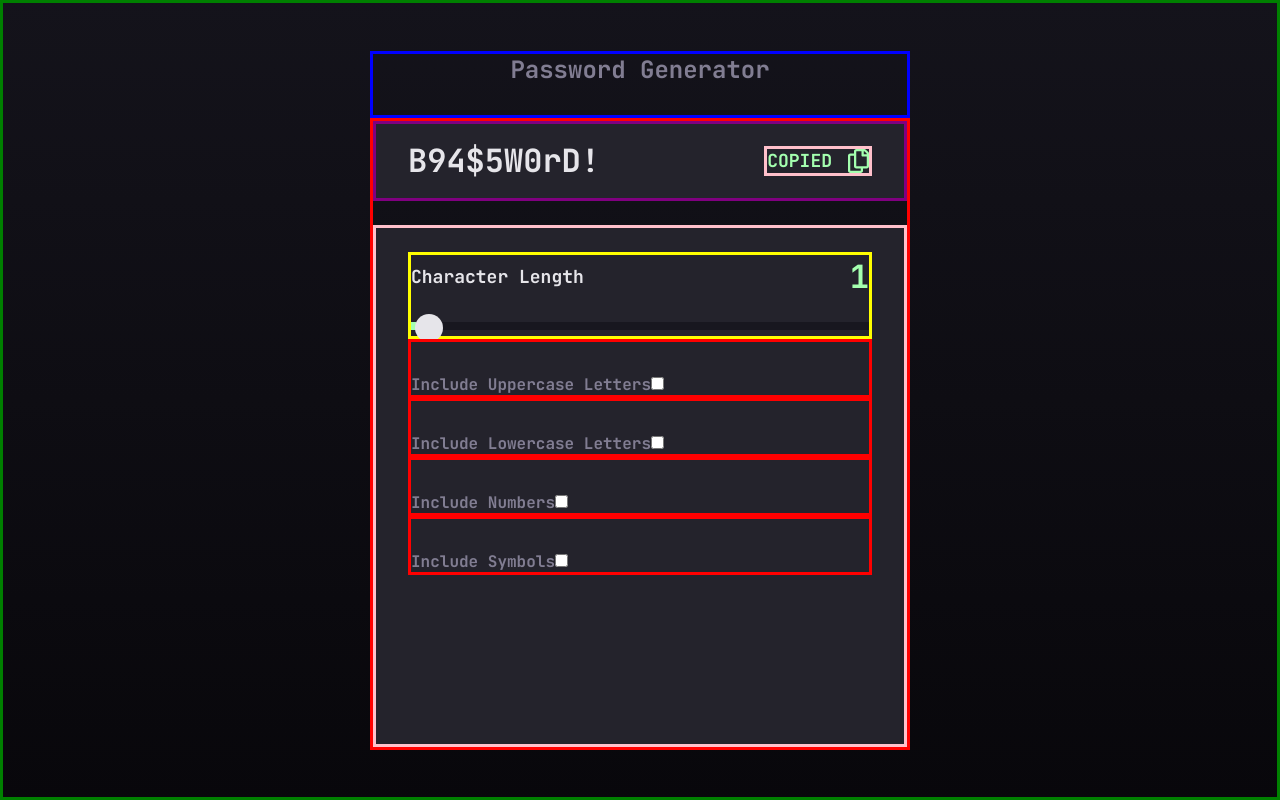
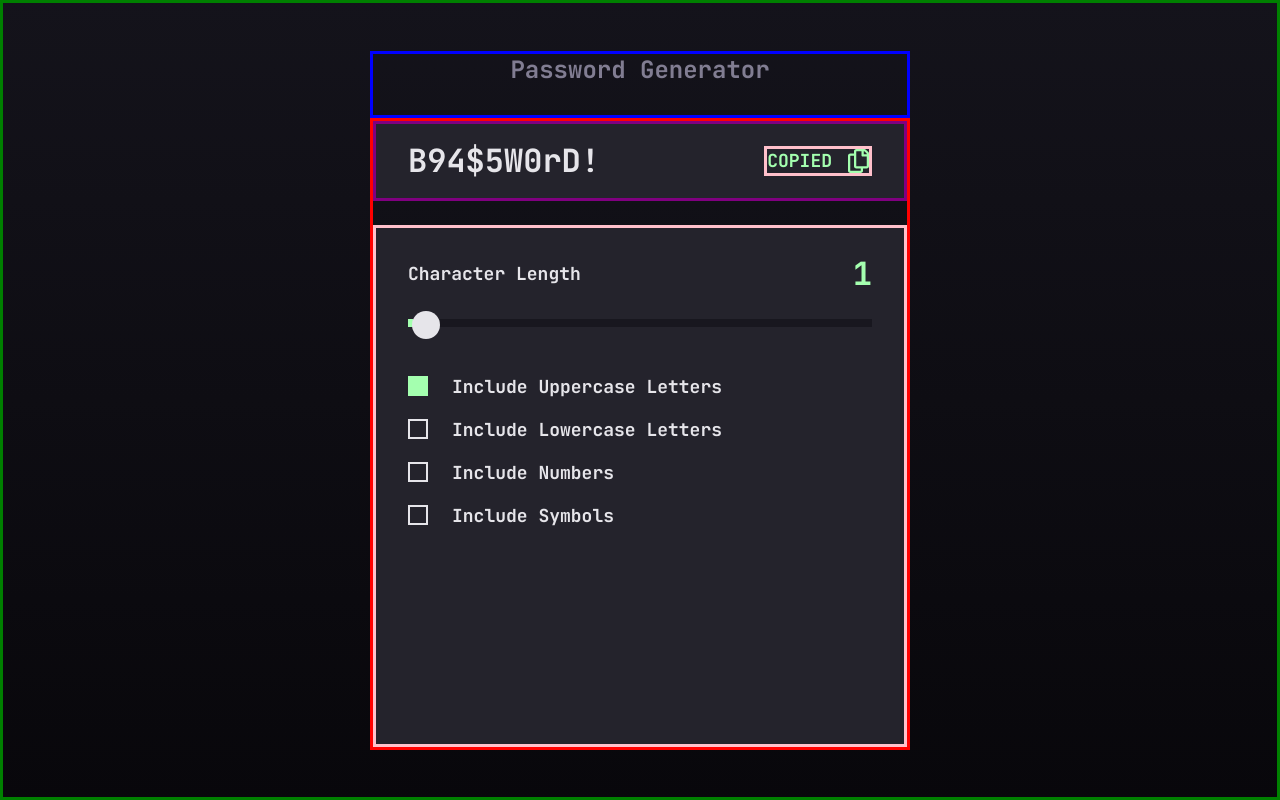
Before and after one commit to brunocs90/password-generator, a React (Vite) app: page / in a window 1280 px wide. Built offline with nearby package versions, Linux system fonts and the light colour scheme.

Commit message:
input checkbox

```diff
--- a/src/components/OptionsPassword/OptionsPassword.tsx
+++ b/src/components/OptionsPassword/OptionsPassword.tsx
@@ -2,18 +2,21 @@ import { OptionsPasswordContainer } from "./styles"
 
 export interface IOptionsPassword {
     type: 'upperCase' | 'lowerCase' | 'numbers' | 'symbols';
-    title: string;
-};
+    label: string;
+}
 
-export function OptionsPassword({ type, title }: IOptionsPassword) {
-    const handleCheck = () => {
+interface IOptionsPasswordProps {
+    optionPassword: IOptionsPassword;
+    checked: boolean;
+    onChange: () => void;
+}
 
-    }
+export function OptionsPassword({ optionPassword, checked, onChange }: IOptionsPasswordProps) {
     return (
         <OptionsPasswordContainer>
-            <label> {title}
-                <input type="checkbox" id="includeUpperCaseLetters" checked={false} onChange={handleCheck} />
-                <span className="geekmark"></span>
+            <label className="label">
+                <input className="checkbox" type="checkbox" checked={checked} onChange={onChange} />
+                {optionPassword.label}
             </label>
         </OptionsPasswordContainer >
     );
--- a/src/components/OptionsPassword/styles.ts
+++ b/src/components/OptionsPassword/styles.ts
@@ -2,8 +2,39 @@ import styled from 'styled-components';
 
 export const OptionsPasswordContainer = styled.div`
 	width: 100%;
-	padding-top: 2rem;
 	display: flex;
-	flex-direction: column;
-	border: solid red;
+
+	color: ${({ theme }) => theme.colors.almostWhite};
+	font-size: ${({ theme }) => theme.Typography.Body_M['font-size']};
+	font-weight: ${({ theme }) => theme.Typography.Body_M['font-weight']};
+	line-height: ${({ theme }) => theme.Typography.Body_M['line-height']};
+	padding-bottom: 20px;
+
+	/* border: solid blue; */
+
+	.label {
+		width: 100%;
+		display: flex;
+		align-items: center;
+		justify-content: flex-start;
+		/* border: solid green; */
+	}
+
+	.checkbox{
+		margin-right: 1.5rem;
+	}
+
+	input{
+		all: unset;
+		width: 20px;
+		height: 20px;
+		border: 2px solid ${({ theme }) => theme.colors.almostWhite};
+		box-sizing: border-box;
+		display: inline-block;
+	}
+
+	input:checked{
+		background-color: ${({ theme }) => theme.colors.neonGreen};
+		border-color: ${({ theme }) => theme.colors.neonGreen};
+	}
 `;
--- a/src/components/PasswordGenerator/PasswordGenerator.tsx
+++ b/src/components/PasswordGenerator/PasswordGenerator.tsx
@@ -1,20 +1,27 @@
+import { useState } from "react";
 import { IOptionsPassword, OptionsPassword } from "../OptionsPassword/OptionsPassword";
 import { SliderCharacterLength } from "../SliderCharacterLength/SliderCharacterLength";
 import { PasswordGeneratorContainer } from "./styles"
 
 const optionsText: IOptionsPassword[] = [
-    { type: 'upperCase', title: 'Include Uppercase Letters' },
-    { type: 'lowerCase', title: 'Include Lowercase Letters' },
-    { type: 'numbers', title: 'Include Numbers' },
-    { type: 'symbols', title: 'Include Symbols' },
+    { type: 'upperCase', label: 'Include Uppercase Letters' },
+    { type: 'lowerCase', label: 'Include Lowercase Letters' },
+    { type: 'numbers', label: 'Include Numbers' },
+    { type: 'symbols', label: 'Include Symbols' },
 ];
 
 export function PasswordGenerator() {
+    const [options, setOptions] = useState({ upperCase: true, lowerCase: false, numbers: false, symbols: false });
+
+    const handleChange = (option: IOptionsPassword) => {
+        setOptions({ ...options, [option.type]: !options[option.type] })
+    };
+
     return (
         <PasswordGeneratorContainer>
             <SliderCharacterLength />
             {optionsText.map((option) => (
-                <OptionsPassword key={option.type} type={option.type} title={option.title} />
+                <OptionsPassword key={option.type} optionPassword={option} onChange={() => handleChange(option)} checked={options[option.type]} />
             ))}
         </PasswordGeneratorContainer>
     );
--- a/src/components/SliderCharacterLength/styles.ts
+++ b/src/components/SliderCharacterLength/styles.ts
@@ -2,12 +2,12 @@ import styled from 'styled-components';
 
 export const SliderCharacterLengthContainer = styled.div`
 	width: 100%;
-	height: 87px;
 	display: flex;
 	flex-direction: column;
 	align-items: flex-start;
-	border: solid yellow;
+	padding-bottom: 2rem;
 
+	/* border: solid yellow; */
 `;
 
 export const PasswordCharacterLengthHeader = styled.div`
```
